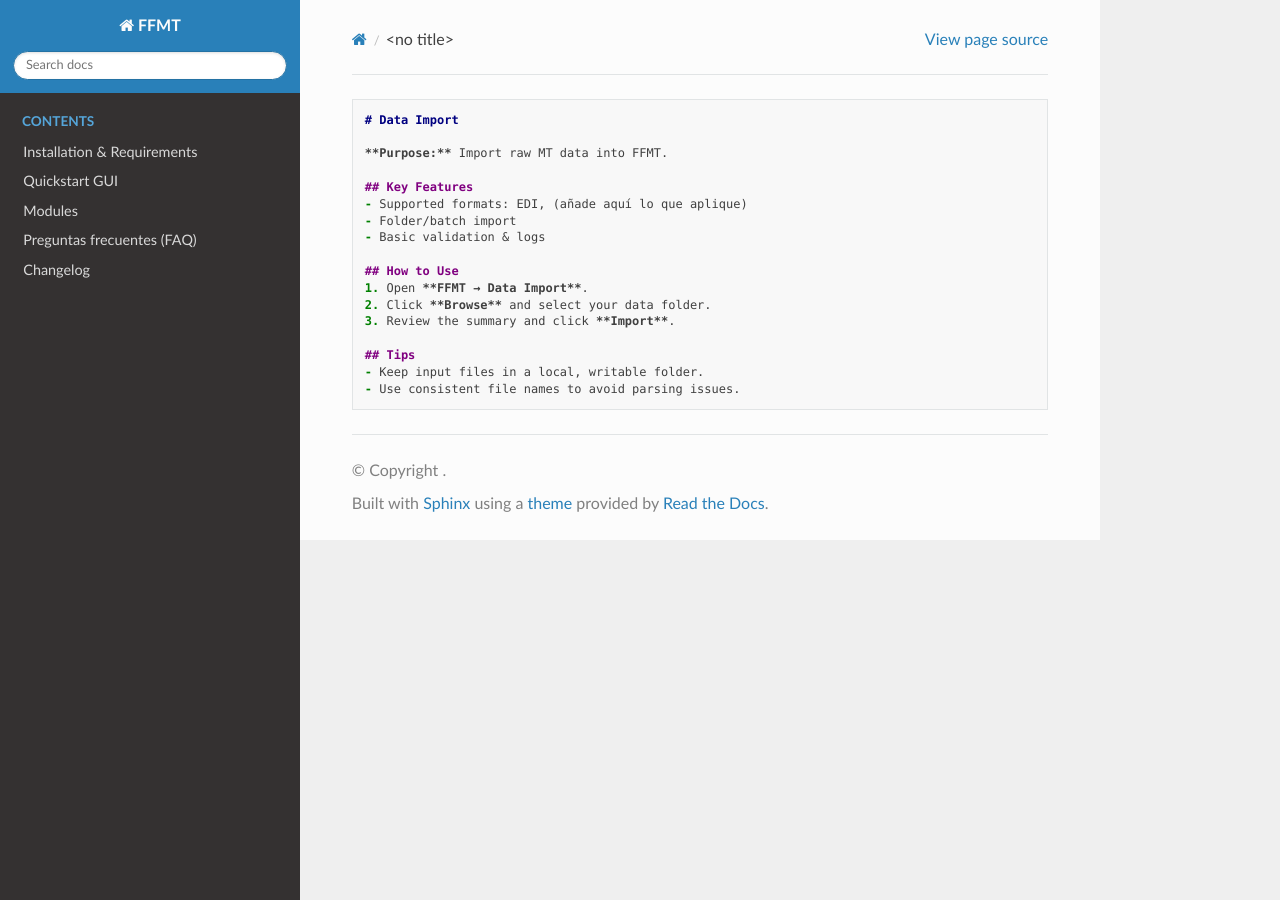
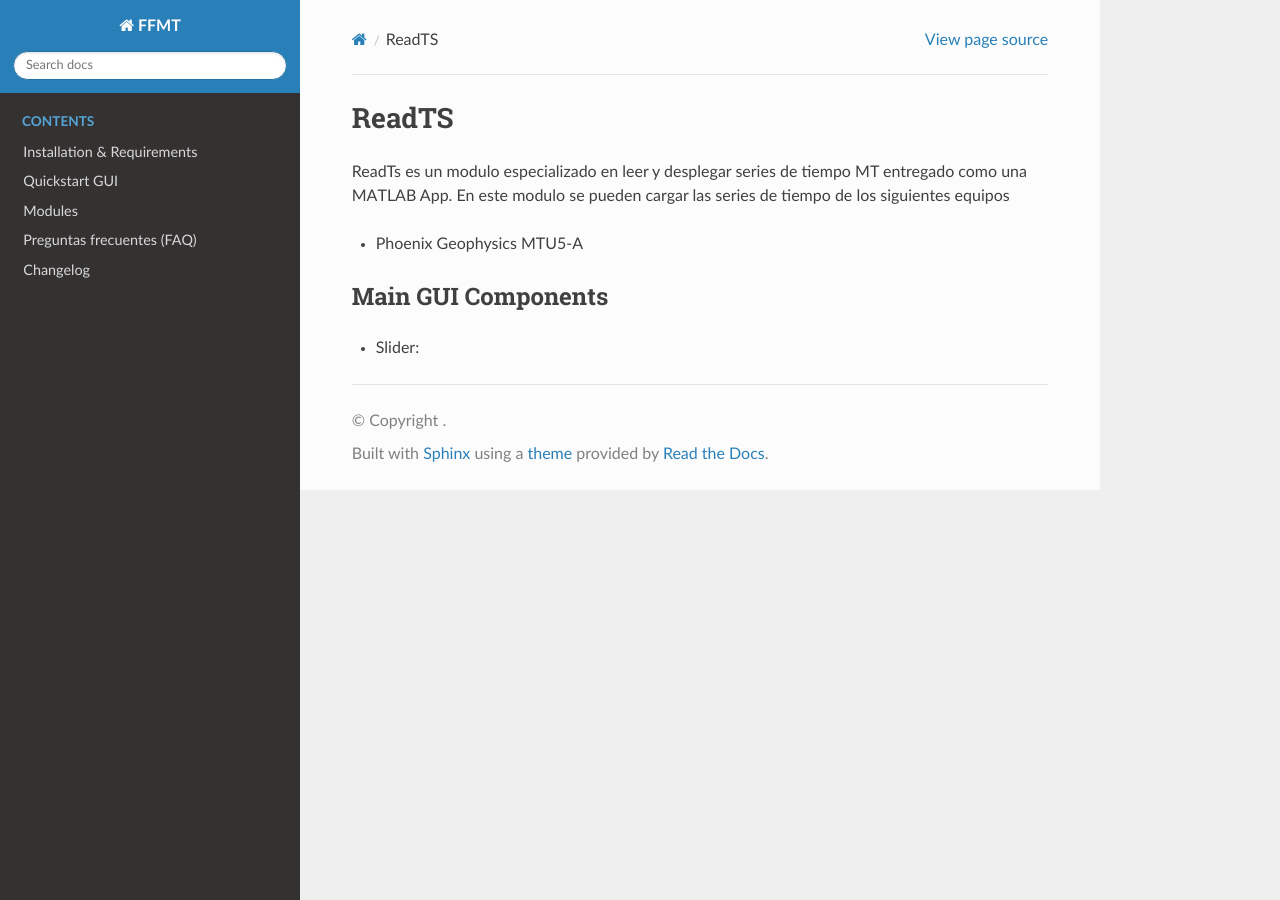
Before and after one commit to ffmtsw/ffmt, a Sphinx documentation site: the page built from docs/source/modules/readts.md, in a window 1280 px wide. Built offline with Sphinx 7.4.7 and the Read the Docs theme 3.1.0, drawn with Linux system fonts in a browser that asks for light colours.

Commit message:
Update readts.md

````diff
--- a/docs/source/modules/readts.md
+++ b/docs/source/modules/readts.md
@@ -1,18 +1,10 @@
-```markdown
-# Data Import
+## ReadTS
 
-**Purpose:** Import raw MT data into FFMT.
+ReadTs es un modulo especializado en leer y desplegar series de tiempo MT entregado como una MATLAB App. En este modulo se pueden cargar las series de tiempo de los siguientes equipos
+- Phoenix Geophysics MTU5-A
 
-## Key Features
-- Supported formats: EDI, (añade aquí lo que aplique)
-- Folder/batch import
-- Basic validation & logs
 
-## How to Use
-1. Open **FFMT → Data Import**.
-2. Click **Browse** and select your data folder.
-3. Review the summary and click **Import**.
 
-## Tips
-- Keep input files in a local, writable folder.
-- Use consistent file names to avoid parsing issues.
+
+### Main GUI Components
+- Slider:
````
